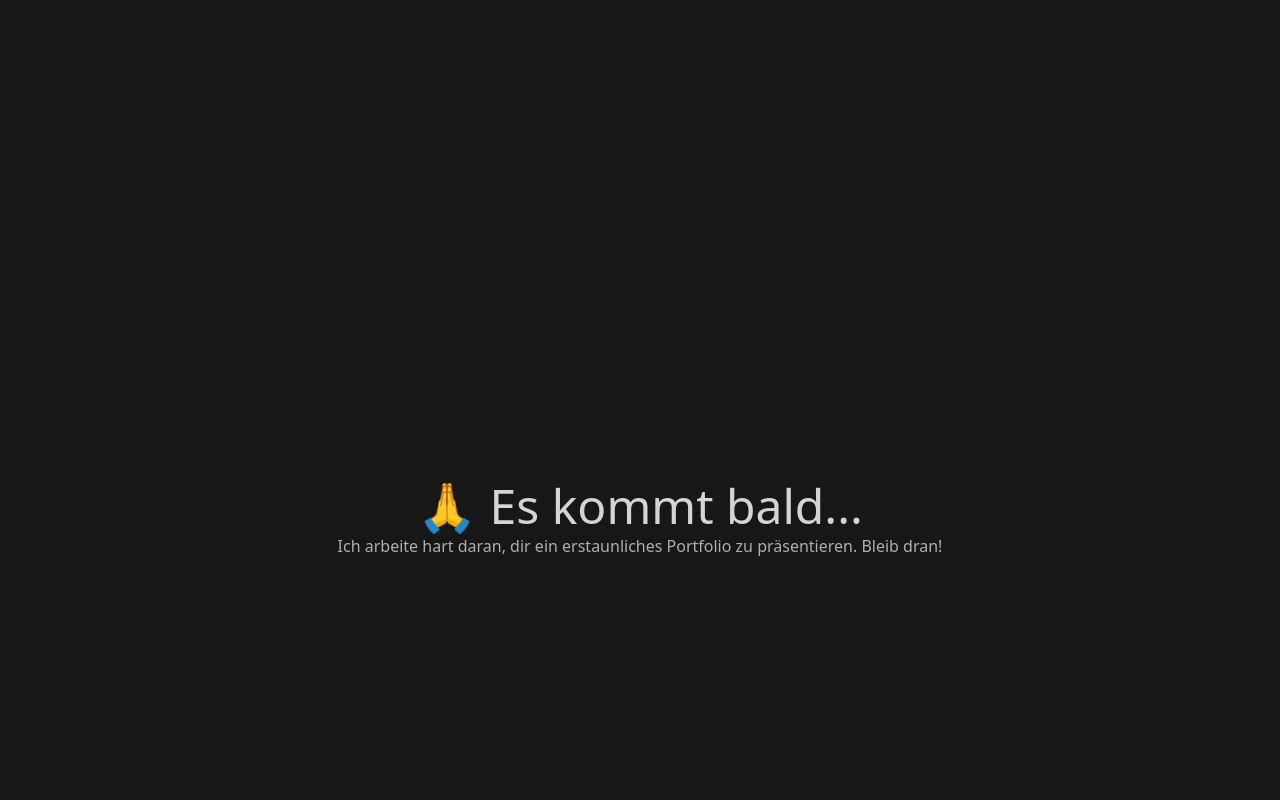
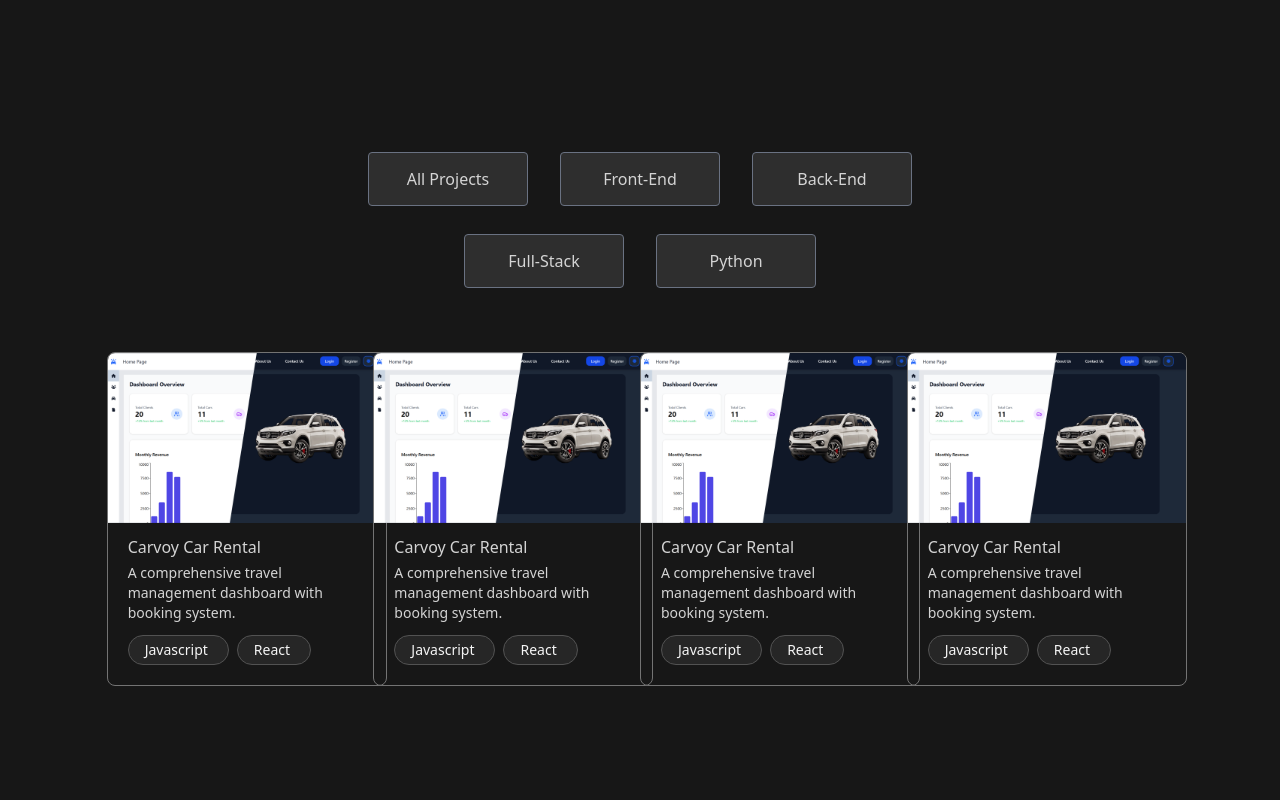
Before and after one commit to Matboua/portfolio, a React (Vite) app: page / in a window 1280 px wide. Shown: the part 680-1480 px from the top of the page. Built offline with nearby package versions, Linux system fonts and the light colour scheme.

Commit message:
add Projects component to showcase project categories and details

```diff
--- a/src/App.jsx
+++ b/src/App.jsx
@@ -1,11 +1,13 @@
 import About from "./components/About";
 import Header from "./components/Header";
 import HeroSection from "./components/HeroSection";
+import Projects from "./components/Projects";
 export default function App() {
 	return (
 		<div className="w-full dark:text-neutral-300 text-neutral-800 dark:bg-neutral-900 bg-neutral-100 pt-[76px] overflow-x-hidden  flex flex-col items-center">
 			<Header />
 			<HeroSection />
+			<Projects />
 			<About />
 		</div>
 	);
--- a/src/components/Projects.jsx
+++ b/src/components/Projects.jsx
@@ -1,7 +1,118 @@
 export default function Projects() {
 	return (
-		<section>
-			<h1>Projects</h1>
+		<section className="min-h-[calc(100dvh-76px)] flex justify-center w-full py-5 sm:py-8">
+			<div className="flex flex-col items-center gap-16 w-full px-5 md:px-0 md:w-11/12 lg:w-10/12">
+				<div className="grid grid-cols-2 sm:grid-cols-3 gap-7 sm:gap-x-8 justify-center">
+					<a
+						href="#"
+						className="w-35 xs:w-40 border cursor-pointer dark:border-gray-500 border-gray-400 py-3 sm:py-3.5 text-center rounded  hover:dark:bg-white/15 hover:bg-neutral-200/80 dark:bg-white/10 bg-neutral-200/40"
+					>
+						All Projects
+					</a>
+					<a
+						href="#"
+						className="w-35 xs:w-40 border cursor-pointer dark:border-gray-500 border-gray-400 py-3 sm:py-3.5 text-center rounded  hover:dark:bg-white/15 hover:bg-neutral-200/80 dark:bg-white/10 bg-neutral-200/40"
+					>
+						Front-End
+					</a>
+					<a
+						href="#"
+						className="w-35 xs:w-40 border cursor-pointer dark:border-gray-500 border-gray-400 py-3 sm:py-3.5 text-center rounded  hover:dark:bg-white/15 hover:bg-neutral-200/80 dark:bg-white/10 bg-neutral-200/40"
+					>
+						Back-End
+					</a>
+					<a
+						href="#"
+						className="w-35 xs:w-40 col-span-1 sm:col-span-2 justify-self-center border cursor-pointer dark:border-gray-500 border-gray-400 py-3 sm:py-3.5 text-center rounded  hover:dark:bg-white/15 hover:bg-neutral-200/80 dark:bg-white/10 bg-neutral-200/40"
+					>
+						Full-Stack
+					</a>
+					<a
+						href="#"
+						className="w-35 xs:w-40 ml-0 sm:-ml-[calc(100%+32px)] justify-self-center border cursor-pointer dark:border-gray-500 border-gray-400 py-3 sm:py-3.5 text-center rounded  hover:dark:bg-white/15 hover:bg-neutral-200/80 dark:bg-white/10 bg-neutral-200/40"
+					>
+						Python
+					</a>
+				</div>
+				<div className="grid grid-cols-1 sm:grid-cols-2 lg:grid-cols-3 xl:grid-cols-4 justify-between w-full">
+					<div className="border border-neutral-500 rounded-lg overflow-hidden w-[280px]">
+						<img src="/public/projects/carvoy_react.png" alt="Carvoy React" />
+						<div className="px-5 pb-5 pt-3 flex flex-col gap-1">
+							{/* Title + description */}
+							<p className="font-medium">Carvoy Car Rental</p>
+							<p className="text-sm">
+								A comprehensive travel management dashboard with booking system.
+							</p>
+							{/* Languages */}
+							<div className="flex gap-2 mt-2">
+								<p className="flex gap-1 sm:gap-3 items-center text-sm dark:bg-neutral-800 bg-white border border-neutral-400 dark:border-neutral-600 dark:text-neutral-100 text-neutral-800 pl-2.5 md:pl-4 pr-2.5 md:pr-5 py-1 rounded-full text-nowrap">
+									Javascript
+								</p>
+								<p className="flex gap-1 sm:gap-3 items-center text-sm dark:bg-neutral-800 bg-white border border-neutral-400 dark:border-neutral-600 dark:text-neutral-100 text-neutral-800 pl-2.5 md:pl-4 pr-2.5 md:pr-5 py-1 rounded-full text-nowrap">
+									React
+								</p>
+							</div>
+						</div>
+					</div>
+					<div className="border border-neutral-500 rounded-lg overflow-hidden w-[280px]">
+						<img src="/public/projects/carvoy_react.png" alt="Carvoy React" />
+						<div className="px-5 pb-5 pt-3 flex flex-col gap-1">
+							{/* Title + description */}
+							<p className="font-medium">Carvoy Car Rental</p>
+							<p className="text-sm">
+								A comprehensive travel management dashboard with booking system.
+							</p>
+							{/* Languages */}
+							<div className="flex gap-2 mt-2">
+								<p className="flex gap-1 sm:gap-3 items-center text-sm dark:bg-neutral-800 bg-white border border-neutral-400 dark:border-neutral-600 dark:text-neutral-100 text-neutral-800 pl-2.5 md:pl-4 pr-2.5 md:pr-5 py-1 rounded-full text-nowrap">
+									Javascript
+								</p>
+								<p className="flex gap-1 sm:gap-3 items-center text-sm dark:bg-neutral-800 bg-white border border-neutral-400 dark:border-neutral-600 dark:text-neutral-100 text-neutral-800 pl-2.5 md:pl-4 pr-2.5 md:pr-5 py-1 rounded-full text-nowrap">
+									React
+								</p>
+							</div>
+						</div>
+					</div>
+					<div className="border border-neutral-500 rounded-lg overflow-hidden w-[280px]">
+						<img src="/public/projects/carvoy_react.png" alt="Carvoy React" />
+						<div className="px-5 pb-5 pt-3 flex flex-col gap-1">
+							{/* Title + description */}
+							<p className="font-medium">Carvoy Car Rental</p>
+							<p className="text-sm">
+								A comprehensive travel management dashboard with booking system.
+							</p>
+							{/* Languages */}
+							<div className="flex gap-2 mt-2">
+								<p className="flex gap-1 sm:gap-3 items-center text-sm dark:bg-neutral-800 bg-white border border-neutral-400 dark:border-neutral-600 dark:text-neutral-100 text-neutral-800 pl-2.5 md:pl-4 pr-2.5 md:pr-5 py-1 rounded-full text-nowrap">
+									Javascript
+								</p>
+								<p className="flex gap-1 sm:gap-3 items-center text-sm dark:bg-neutral-800 bg-white border border-neutral-400 dark:border-neutral-600 dark:text-neutral-100 text-neutral-800 pl-2.5 md:pl-4 pr-2.5 md:pr-5 py-1 rounded-full text-nowrap">
+									React
+								</p>
+							</div>
+						</div>
+					</div>
+					<div className="border border-neutral-500 rounded-lg overflow-hidden w-[280px]">
+						<img src="/public/projects/carvoy_react.png" alt="Carvoy React" />
+						<div className="px-5 pb-5 pt-3 flex flex-col gap-1">
+							{/* Title + description */}
+							<p className="font-medium">Carvoy Car Rental</p>
+							<p className="text-sm">
+								A comprehensive travel management dashboard with booking system.
+							</p>
+							{/* Languages */}
+							<div className="flex gap-2 mt-2">
+								<p className="flex gap-1 sm:gap-3 items-center text-sm dark:bg-neutral-800 bg-white border border-neutral-400 dark:border-neutral-600 dark:text-neutral-100 text-neutral-800 pl-2.5 md:pl-4 pr-2.5 md:pr-5 py-1 rounded-full text-nowrap">
+									Javascript
+								</p>
+								<p className="flex gap-1 sm:gap-3 items-center text-sm dark:bg-neutral-800 bg-white border border-neutral-400 dark:border-neutral-600 dark:text-neutral-100 text-neutral-800 pl-2.5 md:pl-4 pr-2.5 md:pr-5 py-1 rounded-full text-nowrap">
+									React
+								</p>
+							</div>
+						</div>
+					</div>
+				</div>
+			</div>
 		</section>
 	);
 }
```
Also changed, not shown: public/projects/carvoy_react.png (added).
